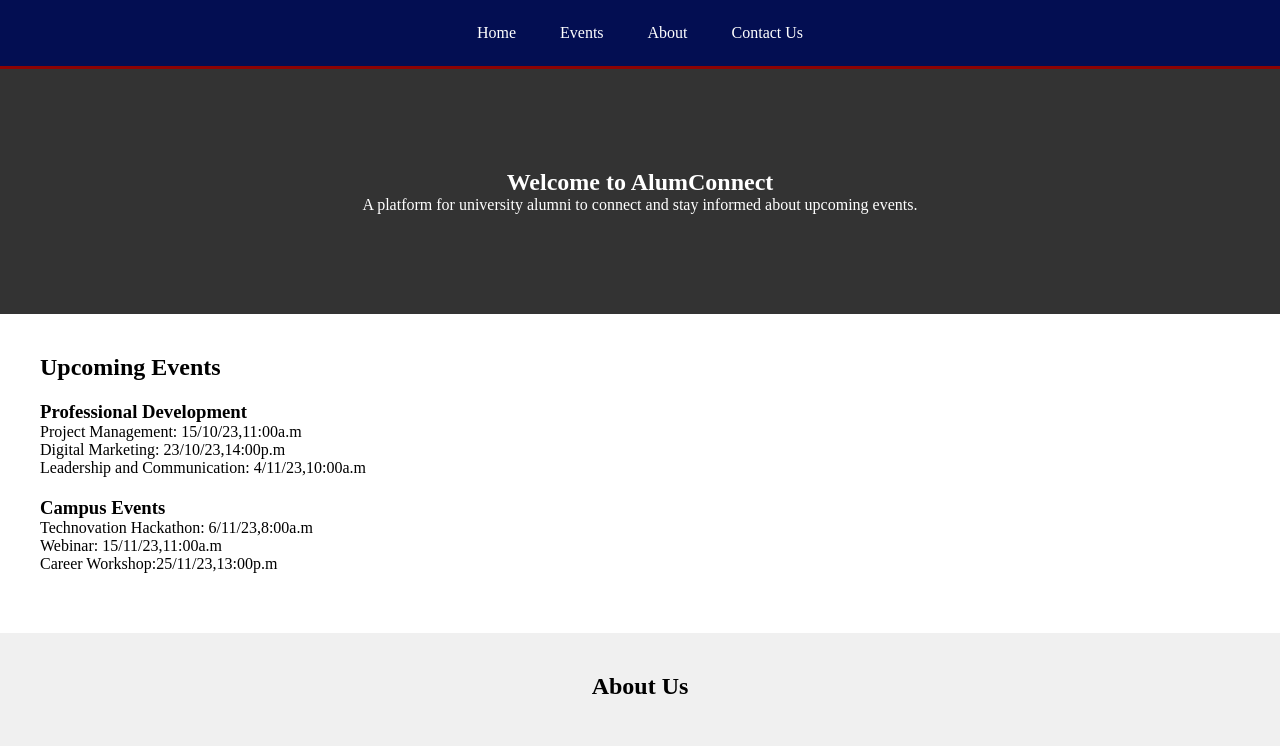
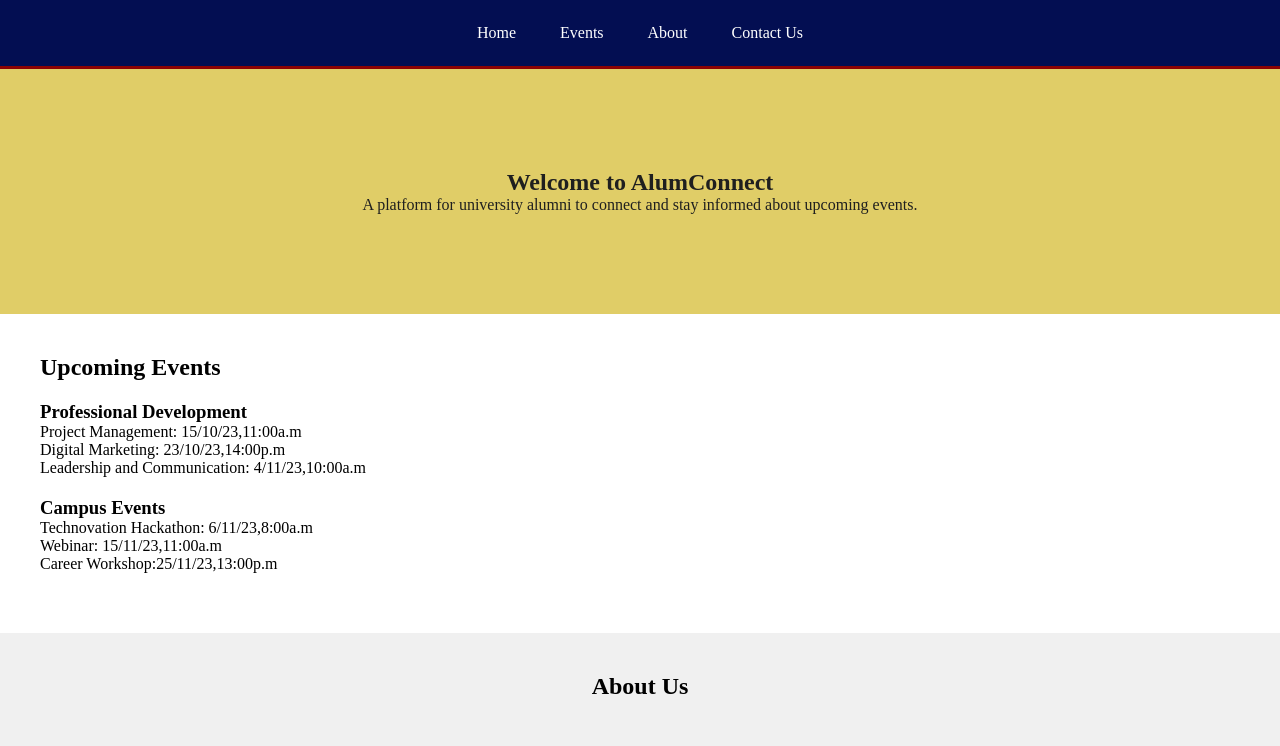
Before and after one commit to Skaveza/HTML-CSS-contest_Group8, a plain HTML site: page index.html in a window 1280 px wide. Shown: the top 746 px of the page. Drawn offline with Linux system fonts and the light colour scheme.

Commit message:
CSS updates

```diff
--- a/style.css
+++ b/style.css
@@ -36,10 +36,10 @@ nav a {
 
 .hero {
 
-    background-color: #333;
+    background-color: #e0cd67;
     background-size: cover;
     text-align: center;
-    color: #fff;
+    color: #1f1f1f;
     padding: 100px 0;
 }
 
```
